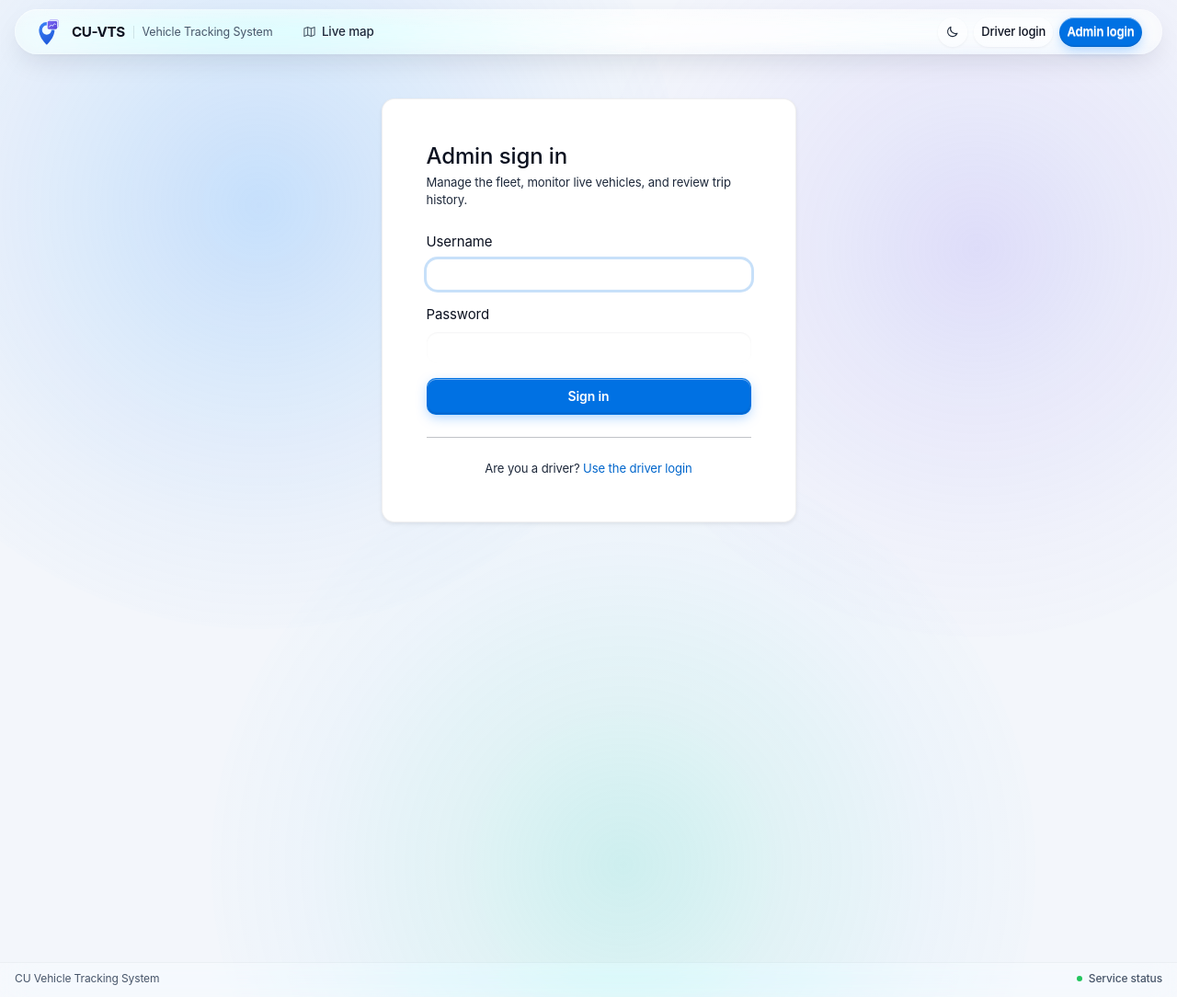
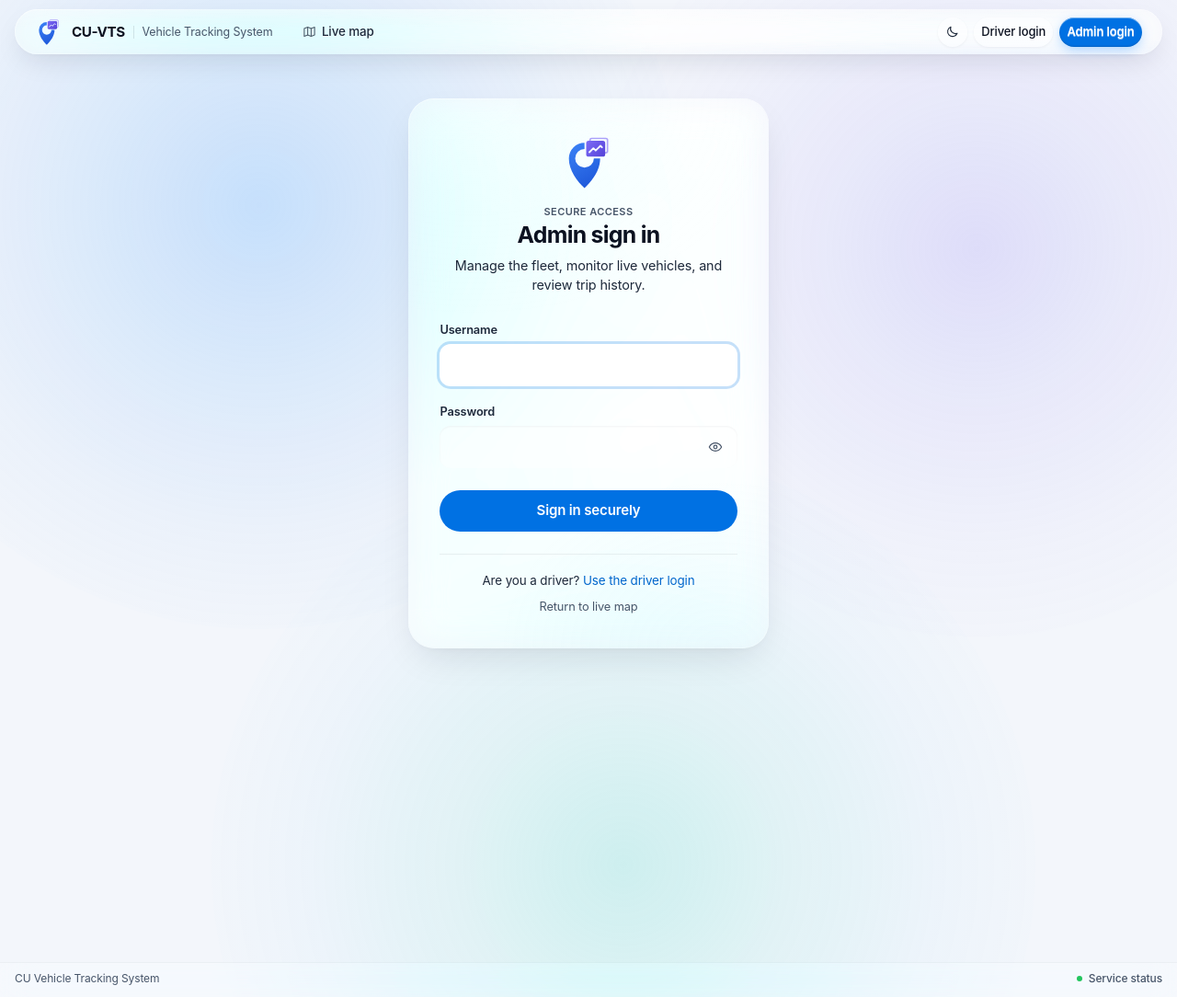
Before and after one commit to nayeem763/VTS_demo, a Django app: page /admin-login/ in a window 1280 px wide. Shown: the whole page at 92% size. Run offline with Django 5.2, Linux system fonts and the light colour scheme; some libraries are stand-ins or nearby versions.

Commit message:
feat(accounts): apply Liquid Glass card styling and boxless brand emblem to login and lockout pages

```diff
--- a/templates/accounts/_login_card.html
+++ b/templates/accounts/_login_card.html
@@ -1,17 +1,24 @@
-{% comment %}
+{% load static %}{% comment %}
 Shared login card. Included by admin_login.html and driver_login.html.
 Expected context: form (from LoginView), next, and the caller-supplied
 heading / subtitle / accent / alt_text / alt_url / alt_label.
 {% endcomment %}
-<div class="row justify-content-center">
-  <div class="col-12 col-sm-10 col-md-7 col-lg-5">
-    <div class="card shadow-sm mt-4">
-      <div class="card-body p-4 p-md-5">
-        <h1 class="h4 mb-1">{{ heading }}</h1>
-        <p class="text-muted small mb-4">{{ subtitle }}</p>
+<div class="vts-auth-layout">
+  <section class="card vts-auth-card liquid-glass-card vts-auth-card--{{ accent|default:'primary' }}" aria-labelledby="login-title">
+    <div class="card-body">
+      <div class="vts-auth-header">
+        <span class="vts-auth-emblem" aria-hidden="true">
+          <img src="{% static 'img/cu-vts-logo.svg' %}?v=vts-ui-9" width="60" height="60" alt="">
+        </span>
+        <div>
+          <p class="vts-auth-kicker">Secure access</p>
+          <h1 id="login-title">{{ heading }}</h1>
+        </div>
+      </div>
+      <p class="vts-auth-subtitle">{{ subtitle }}</p>
 
       {% if form.non_field_errors %}
-          <div class="alert alert-danger py-2 mb-3">
+        <div class="alert alert-danger py-2 mb-3" role="alert">
           {% for error in form.non_field_errors %}<div>{{ error }}</div>{% endfor %}
         </div>
       {% endif %}
@@ -23,26 +30,41 @@ heading / subtitle / accent / alt_text / alt_url / alt_label.
           <label for="{{ form.username.id_for_label }}" class="form-label">Username</label>
           {{ form.username }}
           {% for error in form.username.errors %}
-              <div class="text-danger small mt-1">{{ error }}</div>
+            <div class="invalid-feedback d-block">{{ error }}</div>
           {% endfor %}
         </div>
-          <div class="mb-3">
+        <div class="mb-4">
           <label for="{{ form.password.id_for_label }}" class="form-label">Password</label>
+          <div class="vts-password-field">
             {{ form.password }}
+            <button type="button" class="vts-password-toggle" data-password-toggle
+                    aria-label="Show password" aria-pressed="false">
+              <svg class="vts-eye-open" width="16" height="16" viewBox="0 0 24 24" fill="none" stroke="currentColor" stroke-width="1.75" stroke-linecap="round" stroke-linejoin="round" aria-hidden="true">
+                <path d="M2 12s3.5-6.5 10-6.5S22 12 22 12s-3.5 6.5-10 6.5S2 12 2 12Z"/>
+                <circle cx="12" cy="12" r="2.75"/>
+              </svg>
+              <svg class="vts-eye-closed" width="16" height="16" viewBox="0 0 24 24" fill="none" stroke="currentColor" stroke-width="1.75" stroke-linecap="round" stroke-linejoin="round" aria-hidden="true">
+                <path d="M3 3l18 18"/>
+                <path d="M10.6 5.7A10.7 10.7 0 0 1 12 5.5c6.5 0 10 6.5 10 6.5a17.6 17.6 0 0 1-3.3 4.3"/>
+                <path d="M6.4 7.7A17.7 17.7 0 0 0 2 12s3.5 6.5 10 6.5a9.9 9.9 0 0 0 4.4-1"/>
+              </svg>
+            </button>
+          </div>
           {% for error in form.password.errors %}
-              <div class="text-danger small mt-1">{{ error }}</div>
+            <div class="invalid-feedback d-block">{{ error }}</div>
           {% endfor %}
         </div>
-          <button type="submit" class="btn btn-{{ accent|default:'primary' }} w-100">Sign in</button>
+        <button type="submit" class="btn btn-{{ accent|default:'primary' }} w-100">Sign in securely</button>
       </form>
 
+      <div class="vts-auth-switch">
         {% if alt_url %}
-          <hr class="my-4">
-          <p class="small text-center text-muted mb-0">
+          <p class="mb-2">
             {{ alt_text }} <a href="{{ alt_url }}">{{ alt_label }}</a>
           </p>
         {% endif %}
+        <a class="vts-auth-return" href="{% url 'web:public_map' %}">Return to live map</a>
       </div>
     </div>
+  </section>
 </div>
-</div>
```
Also changed, not shown: templates/accounts/lockout.html (+14 -13 lines). Lines whose indentation alone changed are shown as unchanged.
